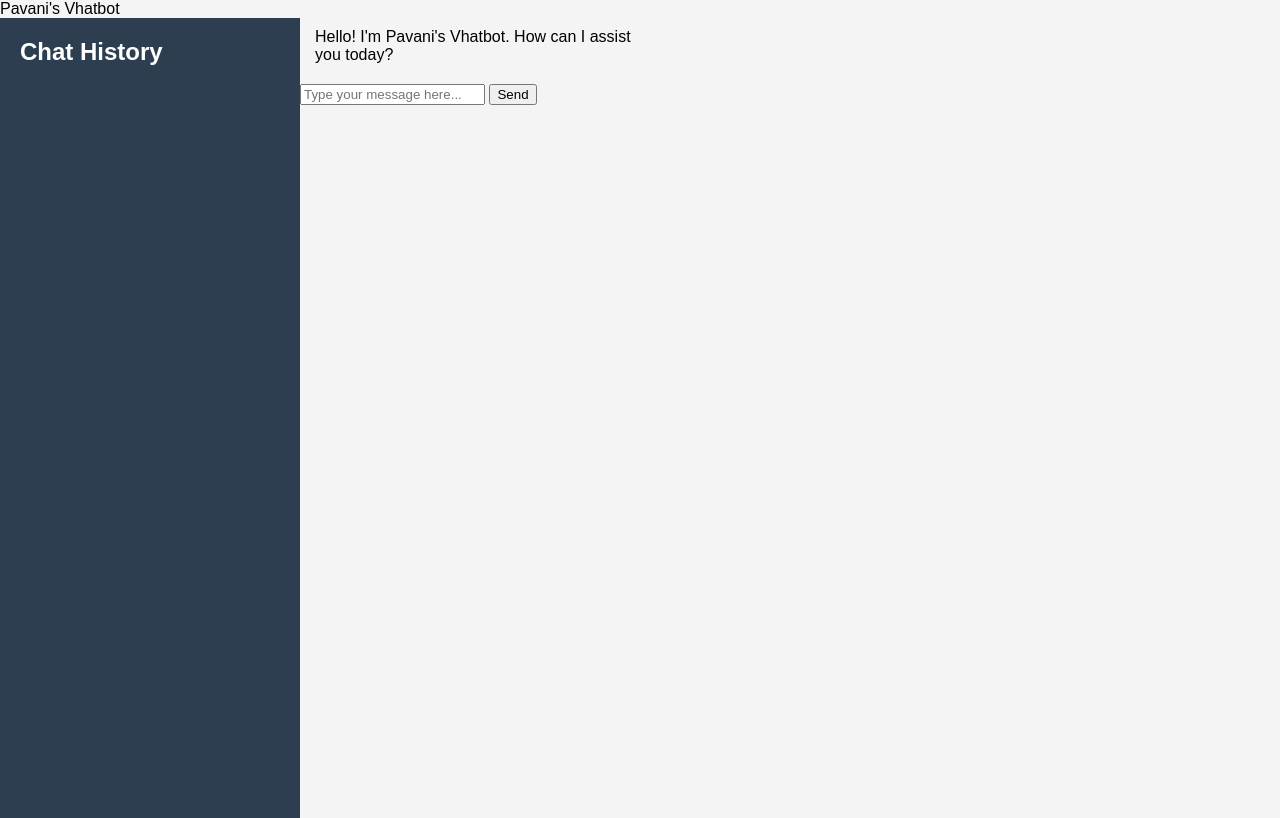
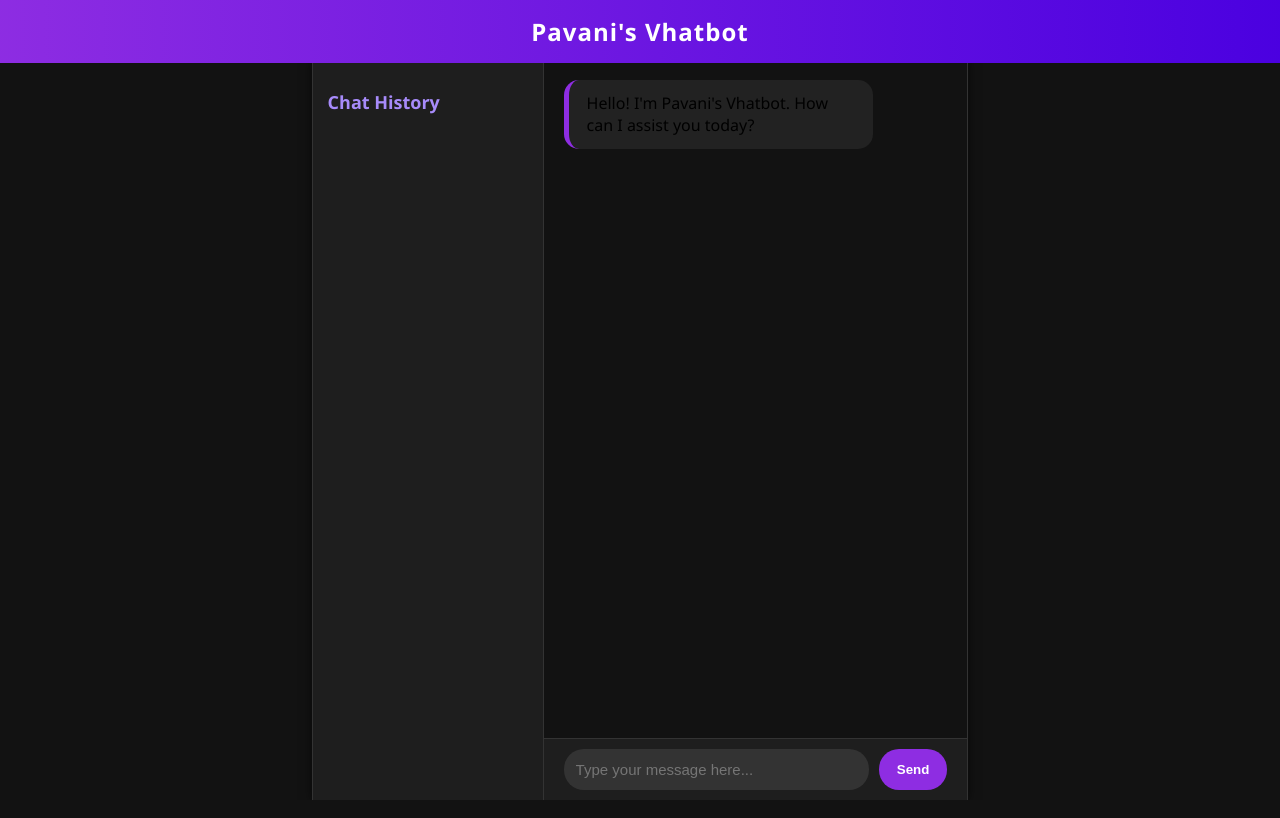
Before and after one commit to Polavarapupavani26/khub-chotbot, a Flask app: page / in a window 1280 px wide. Run offline with Flask 3, Linux system fonts and the light colour scheme.

Commit message:
style.css

```diff
--- a/static/style.css
+++ b/static/style.css
@@ -1,135 +1,143 @@
+/* Basic reset and layout */
 body, html {
   margin: 0;
   padding: 0;
-  font-family: Arial, sans-serif;
+  font-family: 'Segoe UI', sans-serif;
   height: 100vh;
-  background-color: #f4f4f4;
+  background-color: #121212;
+  display: flex;
+  justify-content: center;
+  align-items: flex-start;
 }
 
+header {
+  position: fixed;
+  top: 0;
+  width: 100%;
+  background: linear-gradient(to right, #8e2de2, #4a00e0);
+  padding: 15px;
+  text-align: center;
+  font-size: 24px;
+  color: white;
+  font-weight: bold;
+  letter-spacing: 1px;
+  z-index: 10;
+}
+
+/* Container with sidebar and main chat */
 .container {
   display: flex;
-  height: 100vh;
+  max-width: 90%;
+  width: 100%;
+  margin-top: 60px;
+  height: calc(100vh - 60px);
+  box-shadow: 0 0 10px rgba(0,0,0,0.6);
+  border-left: 1px solid #333;
+  border-right: 1px solid #333;
 }
 
+/* Sidebar */
 .sidebar {
-  width: 300px;
-  background-color: #2c3e50;
-  color: white;
-  padding: 20px;
-  box-sizing: border-box;
+  width: 200px;
+  background-color: #1e1e1e;
+  padding: 15px;
+  color: #fff;
+  border-right: 1px solid #333;
   overflow-y: auto;
-  display: flex;
-  flex-direction: column;
 }
 
 .sidebar h2 {
-  margin-top: 0;
+  font-size: 18px;
+  margin-bottom: 10px;
+  color: #a78bfa;
 }
 
-#new-chat-btn {
-  background-color: #1abc9c;
-  color: white;
-  padding: 10px;
-  border: none;
-  cursor: pointer;
-  margin: 10px 0;
-  font-size: 16px;
-  border-radius: 5px;
+.sidebar ul {
+  list-style: none;
+  padding-left: 0;
 }
 
-#new-chat-btn:hover {
-  background-color: #16a085;
+.sidebar ul li {
+  padding: 8px;
+  margin-bottom: 6px;
+  background: #2a2a2a;
+  border-radius: 5px;
+  font-size: 14px;
 }
 
-.chat-history {
-  flex-grow: 1;
-  overflow-y: auto;
-}
-
-.chat-item {
-  padding: 10px;
-  background-color: #34495e;
-  border-radius: 5px;
-  margin-bottom: 10px;
-  cursor: pointer;
-  position: relative;
-  display: flex;
-  justify-content: space-between;
-  align-items: center;
-}
-
-.chat-item:hover {
-  background-color: #3d5a73;
-}
-
-.delete-btn {
-  background: none;
-  border: none;
-  color: #e74c3c;
-  cursor: pointer;
-  font-size: 16px;
-}
-
-.chat-section {
+/* Chat area */
+.chat-area {
   flex: 1;
   display: flex;
   flex-direction: column;
-  background-color: #ecf0f1;
-  padding: 20px;
-  box-sizing: border-box;
+  background-color: #121212;
 }
 
 .chat-container {
-  flex-grow: 1;
+  flex: 1;
+  padding: 20px;
+  display: flex;
+  flex-direction: column;
   overflow-y: auto;
-  padding-right: 10px;
+  gap: 10px;
 }
 
 .message {
-  padding: 10px 15px;
-  margin-bottom: 10px;
-  border-radius: 8px;
-  max-width: 80%;
-  word-wrap: break-word;
+  max-width: 70%;
+  padding: 12px 18px;
+  border-radius: 15px;
+  font-size: 16px;
+  line-height: 1.4;
+  animation: slideIn 0.3s ease-out;
 }
 
-.user-message {
-  background-color: #d1f7c4;
+.user {
+  background-color: #4a00e0;
   align-self: flex-end;
-  margin-left: auto;
+  border-right: 5px solid #8e2de2;
 }
 
-.bot-message {
-  background-color: #ffffff;
-  border: 1px solid #ccc;
+.bot {
+  background-color: #222;
   align-self: flex-start;
-  margin-right: auto;
+  border-left: 5px solid #8e2de2;
 }
 
-.input-section {
-  display: flex;
-  gap: 10px;
-  margin-top: 10px;
+@keyframes slideIn {
+  from { transform: translateY(10px); opacity: 0; }
+  to { transform: translateY(0); opacity: 1; }
 }
 
-#user-input {
-  flex: 1;
-  padding: 10px;
-  font-size: 16px;
-  border-radius: 5px;
-  border: 1px solid #ccc;
+.input-area {
+  display: flex;
+  padding: 10px 20px;
+  background: #1e1e1e;
+  border-top: 1px solid #333;
 }
 
-#send-btn {
-  background-color: #3498db;
+input[type="text"] {
+  flex: 1;
+  padding: 12px;
+  border: none;
+  border-radius: 20px;
+  outline: none;
+  background: #333;
   color: white;
-  border: none;
-  padding: 10px 20px;
-  font-size: 16px;
-  border-radius: 5px;
-  cursor: pointer;
+  font-size: 15px;
 }
 
-#send-btn:hover {
-  background-color: #2980b9;
+button {
+  margin-left: 10px;
+  padding: 12px 18px;
+  border: none;
+  border-radius: 20px;
+  background: #8e2de2;
+  color: white;
+  font-weight: bold;
+  cursor: pointer;
+  transition: background 0.3s ease;
 }
+
+button:hover {
+  background: #a64bf4;
+}
```
